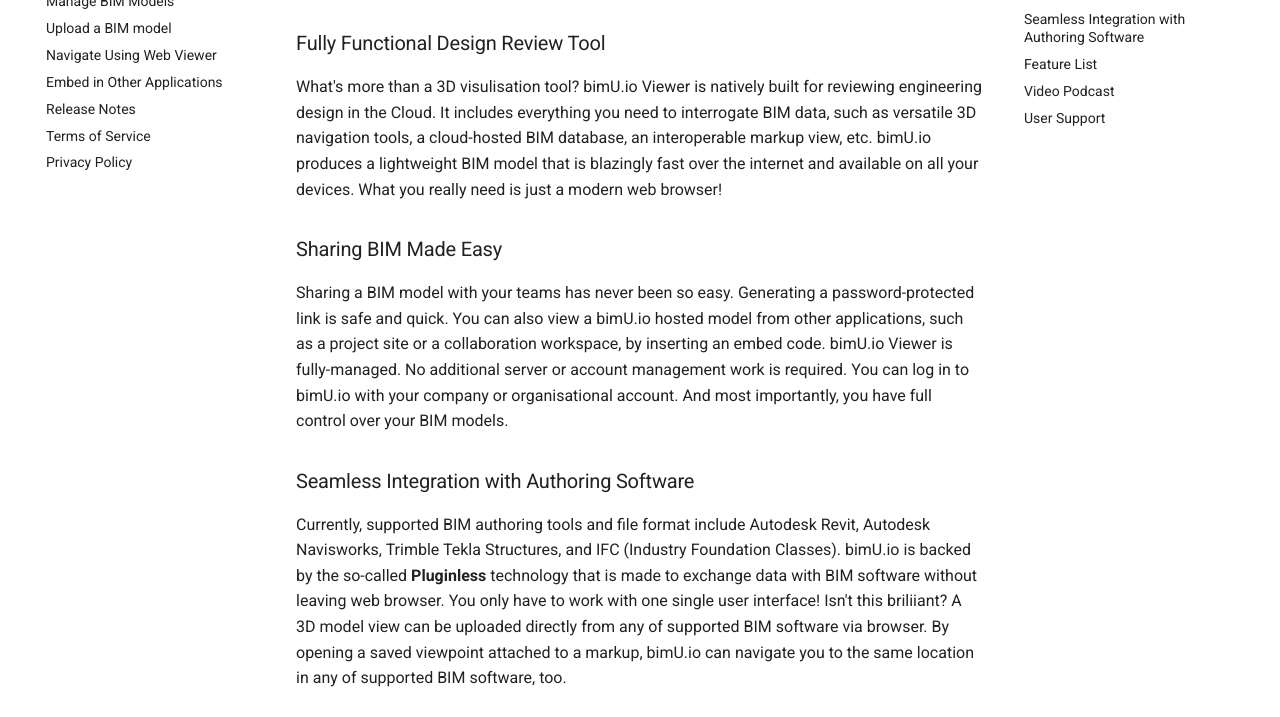
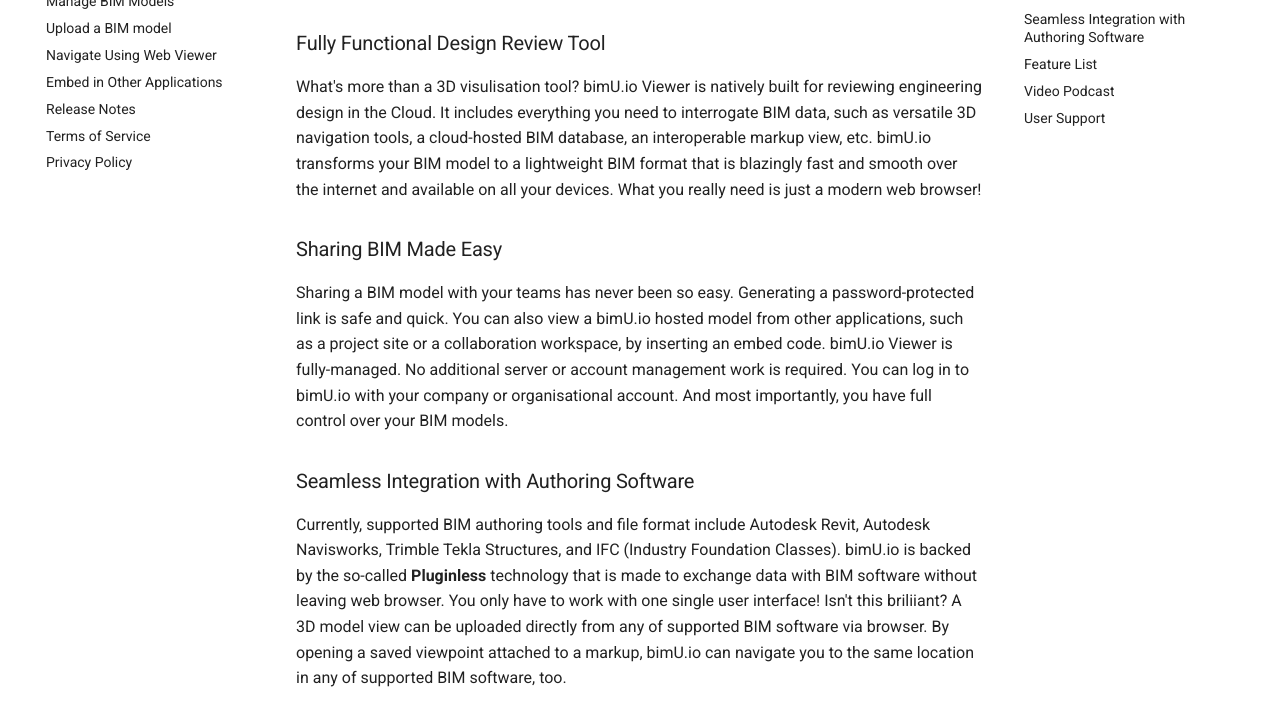
Before and after one commit to Transformosa/bimU.io.Docs, an MkDocs documentation site: the page built from docs/index.md, in a window 1280 px wide and 900 px high, scrolled down 507 px, cut to the strip 183-900 px from the top of the window. Built offline with MkDocs 1.6.1 and Material for MkDocs 9.7.7, drawn with Linux system fonts in a browser that asks for light colours; comment, search, counter and statistics services are not loaded.

```diff
--- a/docs/index.md
+++ b/docs/index.md
@@ -6,7 +6,7 @@ bimU.io Viewer is a full-fledged online BIM model viewer that truly works for ev
 
 ### Fully Functional Design Review Tool
 
-What's more than a 3D visulisation tool? bimU.io Viewer is natively built for reviewing engineering design in the Cloud. It includes everything you need to interrogate BIM data, such as versatile 3D navigation tools, a cloud-hosted BIM database, an interoperable markup view, etc. bimU.io produces a lightweight BIM model that is blazingly fast over the internet and available on all your devices. What you really need is just a modern web browser!
+What's more than a 3D visulisation tool? bimU.io Viewer is natively built for reviewing engineering design in the Cloud. It includes everything you need to interrogate BIM data, such as versatile 3D navigation tools, a cloud-hosted BIM database, an interoperable markup view, etc. bimU.io transforms your BIM model to a lightweight BIM format that is blazingly fast and smooth over the internet and available on all your devices. What you really need is just a modern web browser!
 
 ### Sharing BIM Made Easy
 
```
Also changed, not shown: docs/upload-a-bim-model.md (+1 -1 lines).
